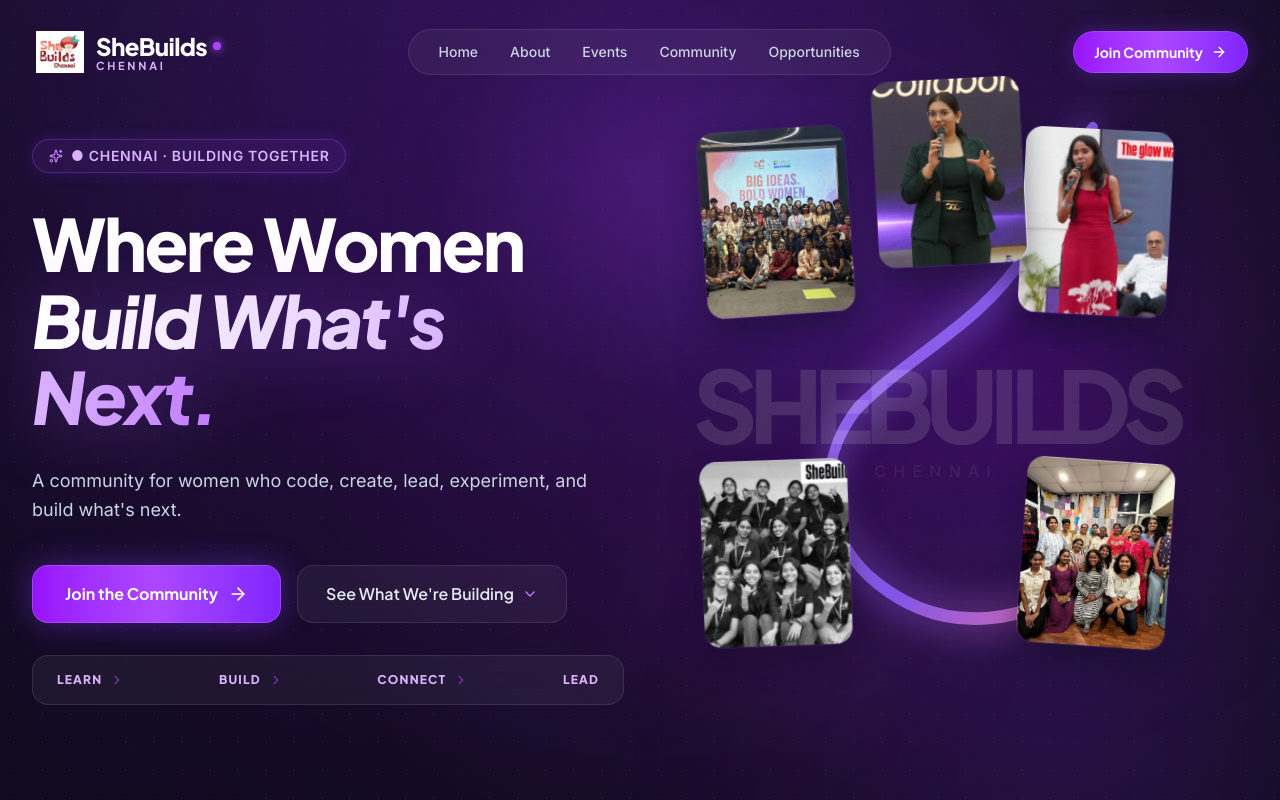
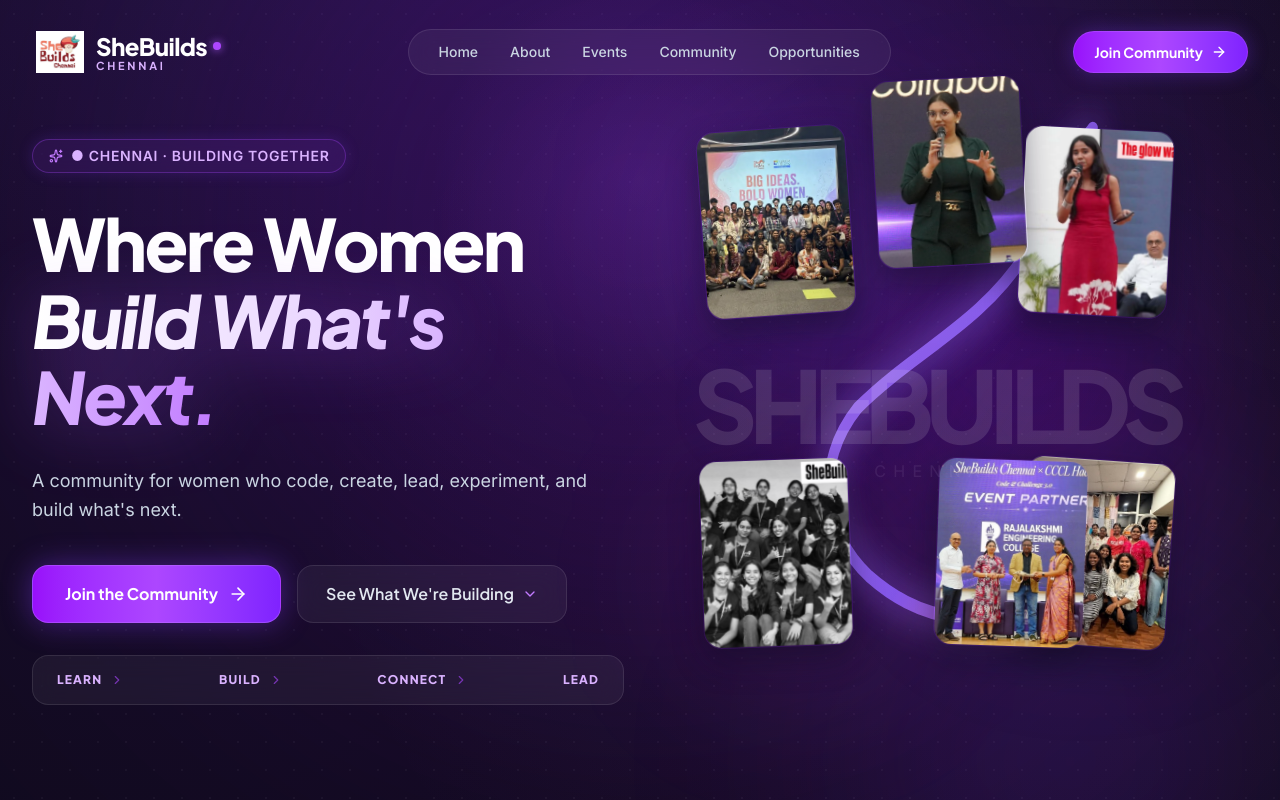
Before and after one commit to DharshiniPujarolla/shebuilds-chennai, a React (Vite) app: page / in a window 1280 px wide. Shown: the top 800 px of the page. Built offline with nearby package versions, Linux system fonts and the light colour scheme.

Commit message:
Update SheBuilds hero section

```diff
--- a/src/components/RightCollage.tsx
+++ b/src/components/RightCollage.tsx
@@ -3,7 +3,7 @@
 
 // Decorative, non-interactive collage component
 export function RightCollage() {
-  const images = communityImages.slice(0, 5)
+  const images = communityImages.slice(0, 6)
 
   const containerRef = useRef<HTMLDivElement | null>(null)
 
@@ -168,6 +168,23 @@
           </div>
         </div>
       )}
+
+      {images[5] && (
+        <div
+          data-cursor="view"
+          className="photo photo-6"
+          style={{
+            ...photoStyle(2, '50%', undefined, undefined, '18%'),
+            transform: 'translate(-50%, 0) rotate(2deg)',
+          }}
+        >
+          <div style={innerStyle('1s')}>
+            <div className="img-inner" style={{ width: '100%', height: '100%' }}>
+              <img src={images[5].url} alt={images[5].alt} style={{ width: '100%', height: '100%', objectFit: 'cover' }} />
+            </div>
+          </div>
+        </div>
+      )}
     </div>
   )
 }
--- a/src/data/communityImages.ts
+++ b/src/data/communityImages.ts
@@ -41,5 +41,13 @@
     role: 'Community Builder',
     alt: 'SheBuilds community member',
     shape: 'portrait'
+  },
+  {
+    id: 'woman-6',
+    url: '/images/6.jpg',
+    name: 'Tech Community Leader',
+    role: 'Product & Community Lead',
+    alt: 'Woman tech community leader',
+    shape: 'portrait'
   }
 ]
```
Also changed, not shown: public/images/6.jpg (added).
